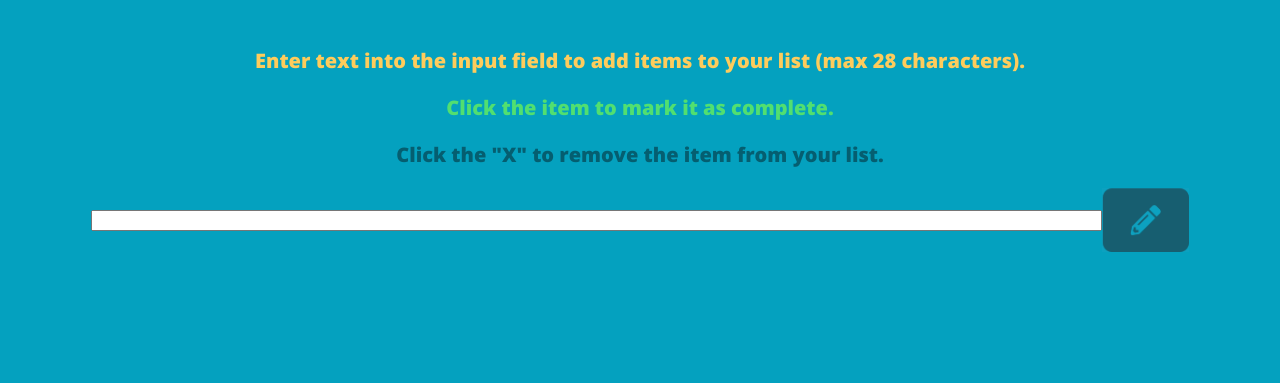
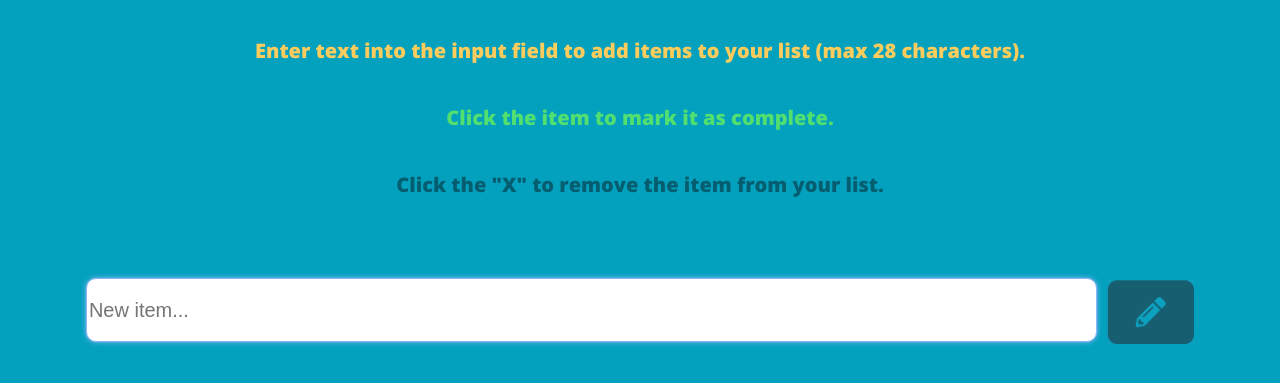
Before and after one commit to JoshWWC/ToDo-List, a React app: page / in a window 1280 px wide. Shown: the part 79-462 px from the top of the page. Built offline with nearby package versions, Linux system fonts and the light colour scheme.

Commit message:
Added behavior for submitting item, just need to fix styling now

```diff
--- a/package.json
+++ b/package.json
@@ -3,9 +3,11 @@
   "version": "0.1.0",
   "private": true,
   "dependencies": {
+    "@types/react-addons-css-transition-group": "^15.0.5",
     "react": "^16.6.3",
     "react-dom": "^16.6.3",
-    "react-scripts": "2.1.1"
+    "react-scripts": "2.1.1",
+    "react-transition-group": "^2.5.1"
   },
   "scripts": {
     "start": "react-scripts start",
--- a/public/index.html
+++ b/public/index.html
@@ -13,5 +13,6 @@
     </div>
 
     <div id="todo" class="center"></div>
+    <div id="container" class="center"></div>
   </body>
 </html>
--- a/src/js/todo-list.js
+++ b/src/js/todo-list.js
@@ -1,11 +1,11 @@
 import React from 'react';
 import ReactDOM from 'react-dom';
-
+import Panel from './panel.js'
 
 class ToDoList extends React.Component {
   constructor(props) {
     super(props);
-    this.state = {value: ''};
+    this.state = {itemArray: [], value: ''};
 
     this.handleChange = this.handleChange.bind(this);
     this.handleSubmit = this.handleSubmit.bind(this);
@@ -16,18 +16,34 @@ class ToDoList extends React.Component {
   }
 
   handleSubmit(event) {
-    alert('A name was submitted: ' + this.state.value);
+    this.createPanel();
     event.preventDefault();
+  }
+
+  createPanel() {
+    const item = this.state.itemArray;
+     item.push(
+       <div>
+         <p>{this.state.value}</p>
+       </div>
+     )
+     this.setState({itemArray: item})
   }
 
   render() {
     return (
+      <div>
       <form onSubmit={this.handleSubmit}>
         <label>
-          <input type="text" value={this.state.value} onChange={this.handleChange} />
+          <input type="text" placeholder="New item..." value={this.state.value} onChange={this.handleChange} />
         </label>
         <input type="submit" value="" />
       </form>
+
+      {this.state.itemArray.map((item, index) => {
+         return <div key={index}>{item}</div>
+       })}
+       </div>
     );
   }
 }
--- a/src/stylesheets/main.css
+++ b/src/stylesheets/main.css
@@ -5,36 +5,52 @@ body {
 
 .center {
   text-align: center;
+  margin-bottom: 80px;
 }
 
 #intro {
   color: white;
   font-size: 50px;
+  margin-bottom: 40px;
 }
 
 #instruct1 {
   color: #FECC5C; /* a nice yellow */
   font-size: 20px;
+  margin-bottom: 40px;
 }
 
 #instruct2 {
   color: #51DF70; /* a nice green */
   font-size: 20px;
+  margin-bottom: 40px;
 }
 
 #instruct3 {
   color: #055E70; /* a nice grey */
   font-size: 20px;
+  margin-bottom: 40px;
 }
 
-input {
+input[type=text], textarea {
   width: 80%;
+  height: 64px;
+  box-shadow: 0 0 5px rgba(142, 183, 249, 1);
+  border: 1px solid rgba(142, 183, 249, 1);
+  border-radius: 10px;
+
+  font-size: 20px;
 }
 
 input[type=submit] {
     background: url(../images/button.png);
     border: 0;
+    margin-left: 10px;
     display: inline-block;
     height: 64;
     width: 87;
 }
+
+input::placeholder {
+  font-size: 20px;
+}
```
Also changed, not shown: src/js/panel.js (added), 1 other file.
